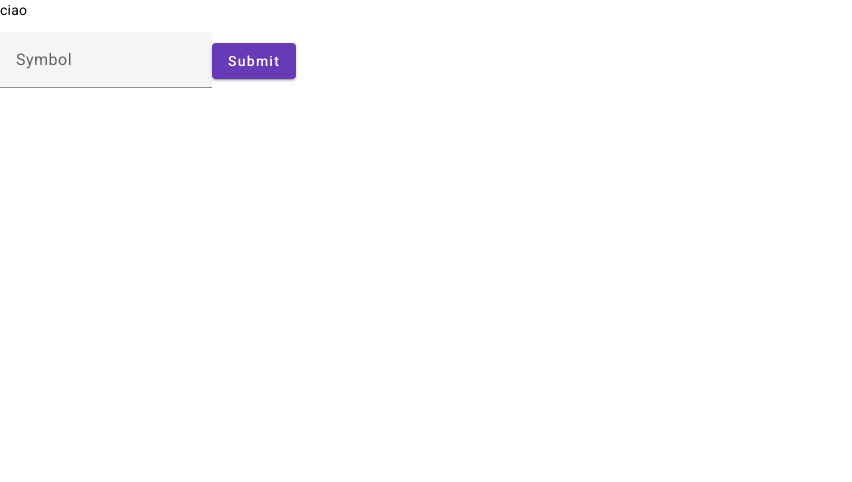
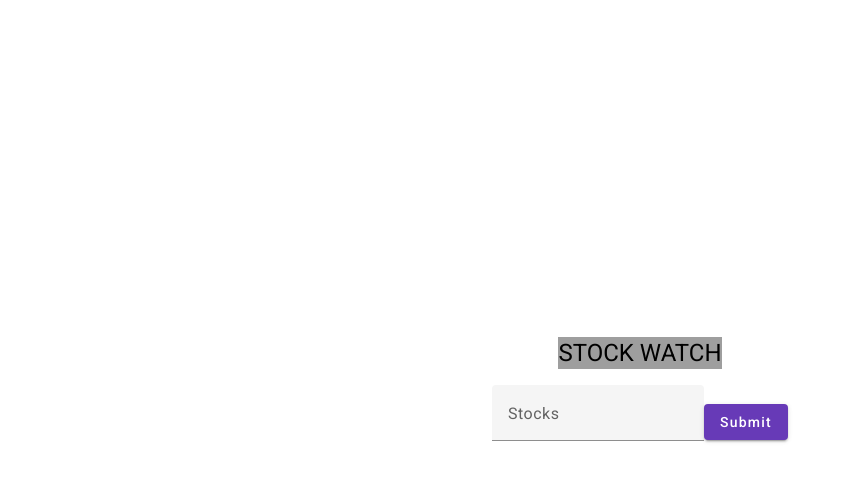
Before and after one commit to Marius0092/borsa-app, an Angular app: page /stocks in a window 1280 px wide. Shown: the top 482 px of the page, without its empty margins (0-852 px from the left). Built offline with nearby package versions, Linux system fonts and the light colour scheme; grey boxes are pictures that could not be loaded.

Commit message:
graphic modifications

```diff
--- a/src/app/stock-input/stock-input.component.css
+++ b/src/app/stock-input/stock-input.component.css
@@ -29,3 +29,9 @@ section {
   justify-content: center;
   width: 120px;
 }
+
+.example-form {
+  min-width: 150px;
+  max-width: 500px;
+  width: 100%;
+}
--- a/src/app/stock-input/stock-input.component.html
+++ b/src/app/stock-input/stock-input.component.html
@@ -1,13 +1,8 @@
-<p>ciao</p>
-<div>
+<div class="input-container">
   <mat-form-field>
-    <input matInput [(ngModel)]="symbol" placeholder="Symbol" />
+    <mat-label>Stocks</mat-label>
+    <input matInput value="Insert Thicker" [(ngModel)]="symbol" placeholder="Insert Thicker">
   </mat-form-field>
-  <button
-    mat-raised-button
-    color="primary"
-    (click)="fetchStockProfileAndQuote()"
-  >
-    Submit
-  </button>
+  <button mat-raised-button color="primary" class="thickerButton" (click)="fetchStockProfileAndQuote()">Submit</button>
+
 </div>
--- a/src/app/stocklist/stocklist.component.css
+++ b/src/app/stocklist/stocklist.component.css
@@ -1,9 +1,40 @@
+.container {
+  display: flex;
+  flex-direction: column;
+  align-items: center;
+  justify-content: center;
+  height: 100vh;
+}
+
 .example-card {
   margin-bottom: 10px;
-  max-width: 400px;
+  max-width: 300px;
+  position: relative;
 }
 
 .example-header-image {
-  /* background-image: url("https://material.angular.io/assets/img/examples/shiba1.jpg"); */
   background-size: cover;
 }
+
+.center-card {
+  display: flex;
+  flex-direction: column;
+  align-items: center;
+  justify-content: center;
+}
+
+.center-card button {
+  margin-top: 10px; /* Aggiungi un margine superiore se necessario */
+}
+
+.example-card button.delete-button {
+  position: absolute;
+  top: 5px;
+  right: 5px;
+}
+
+button.details-button {
+  position: absolute;
+  top: 5px;
+  right: 5px;
+}
--- a/src/app/stocklist/stocklist.component.html
+++ b/src/app/stocklist/stocklist.component.html
@@ -1,27 +1,19 @@
-<app-stock-input></app-stock-input>
-<mat-card *ngFor="let stock of stocks$ | async" class="example-card">
+<title>Stock Watch</title>
+<div class="container">
+  <h1 style="background-image: url('https://ibb.co/PtRty4g')">STOCK WATCH</h1>
+  <app-stock-input></app-stock-input>
+  <mat-card *ngFor="let stock of stocks$ | async" class="example-card">
+  <button mat-button color="warn" class="delete-button" (click)="deleteStock(stock)">X</button>
   <mat-card-header>
     <div mat-card-avatar class="example-header-image" [ngStyle]="{ 'background-image': 'url(' + stock.logo + ')' }"> </div>
 
     <mat-card-content>
       <mat-card-subtitle
-        >Company Name: {{ stock.nameCompany }}</mat-card-subtitle
-      >
-      <mat-card-subtitle
-        >Latest Price: {{ stock.currentPrice }} {{stock.currency}}</mat-card-subtitle
-      >
-      <mat-card-subtitle
-        >Previous Close Price: {{ stock.initialPrice }} {{stock.currency}}</mat-card-subtitle
-      >
+        ><h1>{{ stock.nameCompany }}</h1></mat-card-subtitle>
+      <mat-card-subtitle>Latest Price: {{ stock.currentPrice }} {{stock.currency}}</mat-card-subtitle>
+      <mat-card-subtitle>Previous Close Price: {{ stock.initialPrice }} {{stock.currency}}</mat-card-subtitle>
     </mat-card-content>
   </mat-card-header>
-
-  <mat-card-actions>
-    <button mat-button (click)="showDetails(stock.displaySymbol)">Dettagli</button>
-  </mat-card-actions>
-
-  <mat-card-actions>
-    <button mat-button (click)="deleteStock(stock)">Elimina</button>
-  </mat-card-actions>
-
+    <button mat-button color="primary" (click)="showDetails(stock.displaySymbol)">Details</button>
 </mat-card>
+</div>
```
